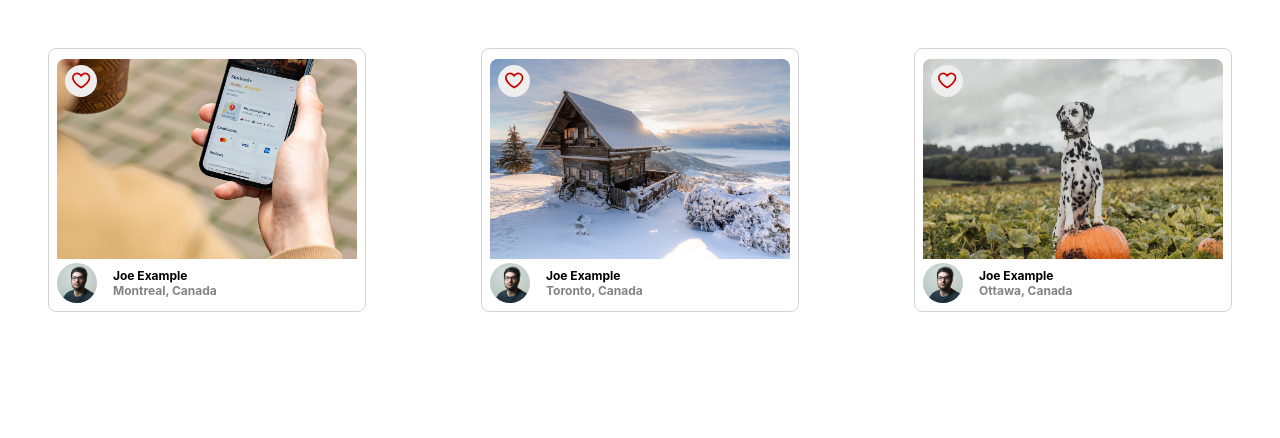
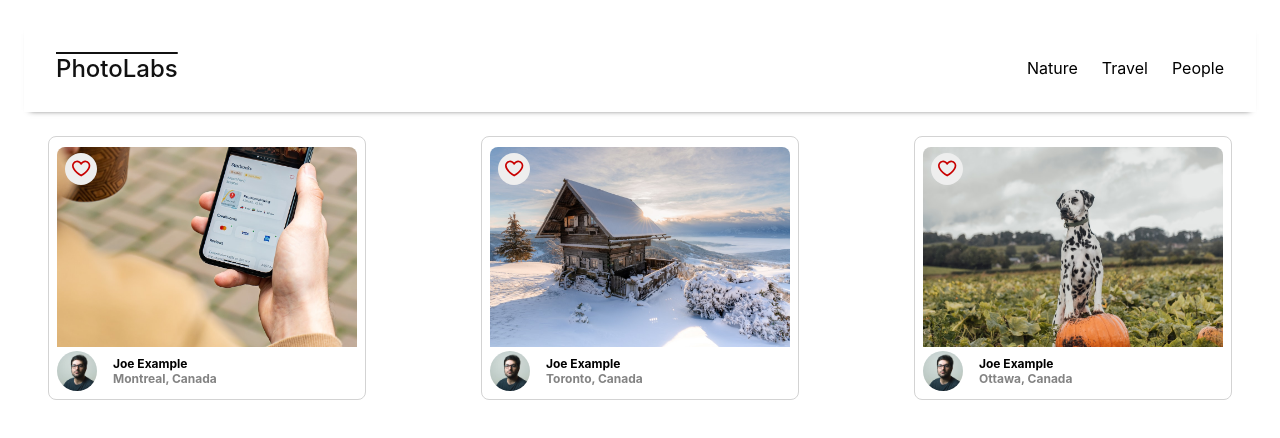
Before and after one commit to liisawiild/photo-labs, a React (Create React App) app in the folder frontend/: page / in a window 1280 px wide. Shown: the top 438 px of the page. Built offline with nearby package versions, Linux system fonts and the light colour scheme; the HTML template or start-up script is replaced by a standard one.

Commit message:
feat: add topic categories to the nav bar

```diff
--- a/frontend/src/App.jsx
+++ b/frontend/src/App.jsx
@@ -1,6 +1,7 @@
 import React from 'react';
 
 import PhotoList from 'components/PhotoList';
+import TopNavigation from 'components/TopNavigationBar';
 import './App.scss';
 
 //sample data
@@ -15,6 +16,7 @@
   return (
     <div className="App">
       {/* {photoItems} */}
+      <TopNavigation />
       <PhotoList />
     </div>
   );
--- a/frontend/src/components/TopNavigationBar.jsx
+++ b/frontend/src/components/TopNavigationBar.jsx
@@ -1,11 +1,13 @@
 import React from 'react';
 
 import '../styles/TopNavigationBar.scss'
+import TopicList from './TopicList';
 
 const TopNavigation = () => {
   return (
     <div className="top-nav-bar">
       <span className="top-nav-bar__logo">PhotoLabs</span>
+      <TopicList/>
     </div>
   )
 }
--- a/frontend/src/components/TopicList.jsx
+++ b/frontend/src/components/TopicList.jsx
@@ -1,6 +1,7 @@
 import React from "react";
 
 import "../styles/TopicList.scss";
+import TopicListItem from "./TopicListItem";
 
 const sampleDataForTopicList = [
   {
@@ -21,10 +22,10 @@
 ];
 
 const TopicList = () => {
+  const topics = sampleDataForTopicList.map((topic) => <TopicListItem key={topic.id} topic={topic} />)
+
   return (
-    <div className="top-nav-bar__topic-list">
-      {/* Insert React */}
-    </div>
+    <div className="top-nav-bar__topic-list">{topics}</div>
   );
 };
 
--- a/frontend/src/components/TopicListItem.jsx
+++ b/frontend/src/components/TopicListItem.jsx
@@ -8,11 +8,12 @@
   label: "Nature",
 };
 
-const TopicListItem = () => {
+const TopicListItem = (props) => {
+  const { topic } = props
+  // console.log(topic);
+
   return (
-    <div className="topic-list__item">
-      {/* Insert React */}
-    </div>
+    <div className="topic-list__item">{topic.title}</div>
   );
 };
 
```
